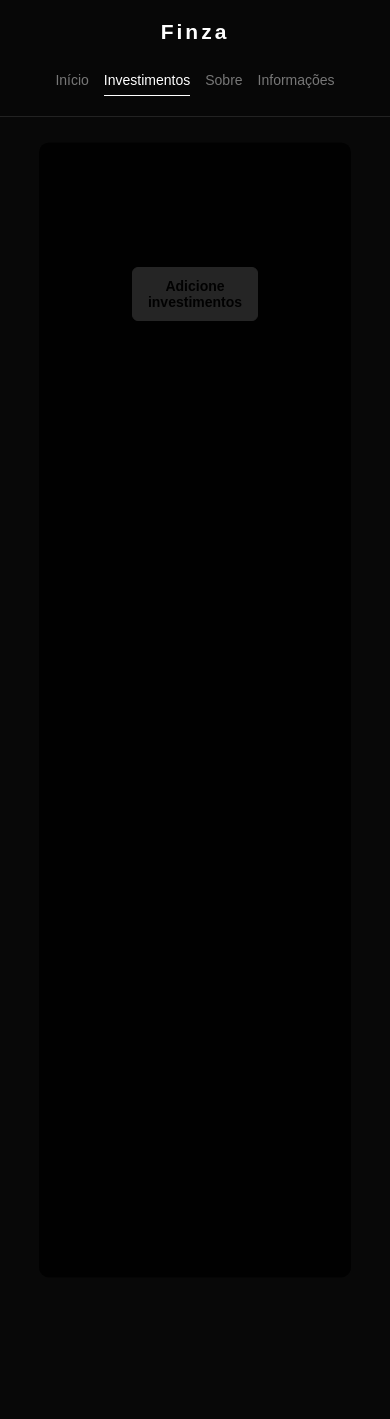
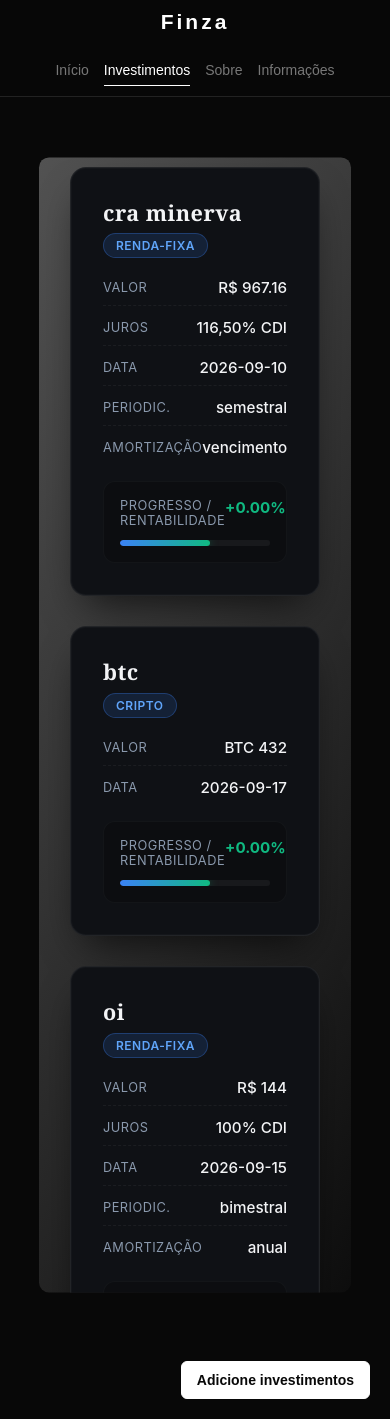
Before and after one commit to GabrielNV-dev/gerenciador-invetimentos, a Flask app: page /investimentos in a window 390 px wide. Run offline with Flask 3, Linux system fonts and the light colour scheme.

Commit message:
Add files via upload

```diff
--- a/main.py
+++ b/main.py
@@ -23,14 +23,12 @@ def infos():
 @app.route("/investimentos/ativos/entry", methods=["POST"])
 def entrada_ativos():
     investimento = request.get_json()
-    print(investimento)
 
-    caminho_arquivo = "investimentos.json"
     dados = []
 
-    if os.path.exists(caminho_arquivo):
+    if os.path.exists("investimentos.json"):
         try:
-            with open(caminho_arquivo, "r", encoding="utf-8") as f:
+            with open("investimentos.json", "r", encoding="utf-8") as f:
                 conteudo = f.read()
                 if conteudo.strip():
                     dados = json.loads(conteudo)
@@ -42,8 +40,7 @@ def entrada_ativos():
 
     dados.append(investimento)
 
-    # 3. Salva a lista atualizada no arquivo
-    with open(caminho_arquivo, "w", encoding="utf-8") as f:
+    with open("investimentos.json", "w", encoding="utf-8") as f:
         json.dump(dados, f, ensure_ascii=False, indent=4)
 
     return jsonify({
--- a/static/css/investimentos.css
+++ b/static/css/investimentos.css
@@ -48,16 +48,13 @@ header {
 .logo {
     display: flex;
     align-items: center;
-
     font-weight: bold;
     letter-spacing: 3px;
-
     cursor: pointer;
 }
 
 .logo span {
     font-size: 21px;
-
     transition: 0.3s;
 }
 
@@ -76,31 +73,21 @@ header {
 
 .menu a {
     position: relative;
-
     color: #777;
-
     text-decoration: none;
-
     font-size: 14px;
-
     padding: 8px 0;
-
     transition: 0.3s;
 }
 
 .menu a::after {
     content: "";
-
     position: absolute;
-
     left: 0;
     bottom: 0;
-
     width: 0;
     height: 1px;
-
     background: white;
-
     transition: 0.3s;
 }
 
@@ -116,7 +103,8 @@ header {
 .menu .ativo {
     color: white;
 }
-#conteudo{
+
+#conteudo {
     display: flex;
     justify-content: center;
     align-items: center;
@@ -124,6 +112,7 @@ header {
     width: 100%;
 
 }
+
 button {
     padding: 10px 15px;
     font-size: 14px;
@@ -191,6 +180,7 @@ button.principal:hover {
     font-weight: 600;
     color: #222;
 }
+
 #centralInvestimentos {
     height: 80vh;
     width: 80vw;
@@ -208,18 +198,230 @@ button.principal:hover {
     border-radius: 10px;
     gap: 10px;
 
-    background-color: #000000da;
-
+    background: linear-gradient(120deg, #525252, #0e0e0e);
+    /*background-color: #262626;*/
     overflow-y: auto;
 }
 
-.investimento{
+/* =========================================
+   ESTILIZAÇÃO INTERNA DO CARD DE INVESTIMENTO
+   ========================================= */
+
+/* Ajeitando o padding e o flex interno do card */
+.investimento {
+    display: flex;
+    flex-direction: column;
+    justify-content: space-between;
+    /* Mantém os seus estilos anteriores de hover, background, border, etc */
+    position: relative;
+
+    overflow: hidden;
+
     margin: 10px;
+
     width: 250px;
-    height: 300px;
-    background-color: #1b032279;
-    padding: 0 12px;
+
+    height: auto;
+
+    border-radius: 16px;
+
+    background: #0f1115;
+
+    border: 1px solid rgba(255, 255, 255, 0.08);
+
+    padding: 32px;
+
+    box-shadow:
+
+        0 20px 40px -15px rgba(0, 0, 0, 0.7),
+
+        0 0 0 1px rgba(255, 255, 255, 0.02) inset;
+
+    transition: all 0.4s cubic-bezier(0.16, 1, 0.3, 1);
+
+
 }
+.investimento:hover {
+
+    transform: translateY(-6px);
+    border-color: rgba(255, 255, 255, 0.18);
+    box-shadow:
+        0 30px 60px -15px rgba(0, 0, 0, 0.8),
+        0 0 30px rgba(59, 130, 246, 0.08);
+
+}
+
+.investimento::after {
+
+    content: "";
+
+    position: absolute;
+
+    top: 0;
+
+    left: -100%;
+
+    width: 50%;
+
+    height: 100%;
+
+    background: linear-gradient(
+
+        90deg,
+
+        transparent,
+
+        rgba(255, 255, 255, 0.1),
+
+        transparent
+
+    );
+
+    transform: skewX(-20deg);
+
+    pointer-events: none;
+
+}
+
+
+
+.investimento:hover::after {
+
+    left: 150%;
+
+    transition: left 0.6s ease;
+
+}
+
+.inv-titulo {
+
+    margin: 0 0 8px 0;
+
+    font-family: 'Playfair Display', Georgia, serif;
+
+    font-size: 1.35rem;
+
+    font-weight: 700;
+
+    color: #f3f4f6;
+
+    letter-spacing: 0.5px;
+
+    line-height: 1.2;
+
+}
+/* Badge (Etiqueta) do Tipo de Investimento */
+.inv-badge {
+    align-self: flex-start;
+    background: rgba(59, 130, 246, 0.15);
+    /* Azul translúcido */
+    color: #60a5fa;
+    /* Azul claro */
+    padding: 4px 12px;
+    border-radius: 20px;
+    font-family: 'Inter', sans-serif;
+    font-size: 0.75rem;
+    font-weight: 600;
+    text-transform: uppercase;
+    letter-spacing: 0.5px;
+    margin-bottom: 20px;
+    border: 1px solid rgba(59, 130, 246, 0.3);
+}
+
+/* Container de detalhes (A lista de infos) */
+.inv-detalhes {
+    display: flex;
+    flex-direction: column;
+    gap: 12px;
+    /* Espaço entre cada linha */
+    margin-bottom: 24px;
+}
+
+/* Cada linha de informação (Label na esquerda, Valor na direita) */
+.inv-linha {
+    display: flex;
+    justify-content: space-between;
+    align-items: center;
+    border-bottom: 1px dashed rgba(255, 255, 255, 0.05);
+    padding-bottom: 8px;
+}
+
+.inv-linha:last-child {
+    border-bottom: none;
+    padding-bottom: 0;
+}
+
+/* Estilo dos Rótulos (Data, Valor, etc) */
+.inv-label {
+    font-family: 'Inter', sans-serif;
+    font-size: 0.8rem;
+    color: #8a99ad;
+    text-transform: uppercase;
+    letter-spacing: 0.5px;
+}
+
+/* Estilo dos Dados (Os números em si) */
+.inv-dado {
+    font-family: 'Inter', sans-serif;
+    font-size: 0.95rem;
+    color: #f3f4f6;
+    font-weight: 500;
+    text-align: right;
+}
+.positivo { color: green; }
+.negativo { color: red; }
+.bg-positivo { background-color: green; }
+.bg-negativo { background-color: red; }
+/* =========================================
+   ÁREA DO FUTURO GRÁFICO (PLACEHOLDER)
+   ========================================= */
+.inv-grafico-area {
+    margin-top: auto;
+    /* Empurra pro final do card */
+    background: rgba(0, 0, 0, 0.2);
+    padding: 16px;
+    border-radius: 12px;
+    border: 1px solid rgba(255, 255, 255, 0.03);
+}
+
+.grafico-header {
+    display: flex;
+    justify-content: space-between;
+    margin-bottom: 12px;
+}
+
+.inv-dado.destaque {
+    color: #10b981;
+    /* Verde esmeralda para indicar lucro */
+    font-weight: 700;
+}
+
+/* O fundo da barra do gráfico */
+.grafico-barra-fundo {
+    width: 100%;
+    height: 6px;
+    background: rgba(255, 255, 255, 0.05);
+    border-radius: 4px;
+    overflow: hidden;
+}
+
+/* O preenchimento da barra (Simulando 60% de avanço) */
+.grafico-barra-preenchimento {
+    width: 60%;
+    /* Depois você pode alterar via JS com o cálculo real */
+    height: 100%;
+    background: linear-gradient(90deg, #3b82f6, #10b981);
+    border-radius: 4px;
+    box-shadow: 0 0 10px rgba(16, 185, 129, 0.4);
+    transition: width 1s ease-in-out;
+}
+
+/* Animaçãozinha marota na barra ao passar o mouse no card */
+.investimento:hover .grafico-barra-preenchimento {
+    width: 75%;
+    filter: brightness(1.2);
+}
+
 .campo input,
 .campo select {
     width: 100%;
@@ -238,6 +440,36 @@ button.principal:hover {
 
     transition: border-color 0.2s, box-shadow 0.2s;
 }
+
+
+
+/* Largura da barra */
+::-webkit-scrollbar {
+    width: 8px;
+}
+
+/* Fundo da barra (trilho) */
+::-webkit-scrollbar-track {
+    background: #1a1a1e;
+}
+
+/* Indicador de rolagem */
+::-webkit-scrollbar-thumb {
+    background: #383842;
+    border-radius: 4px;
+}
+
+/* Cor ao passar o mouse */
+::-webkit-scrollbar-thumb:hover {
+    background: #525260;
+}
+
+/* Suporte para Firefox */
+* {
+    scrollbar-width: thin;
+    scrollbar-color: #383842 #1a1a1e;
+}
+
 
 .campo input::placeholder {
     color: #999;
@@ -264,7 +496,7 @@ button.principal:hover {
 #form-investimento button {
     width: 5px;
     height: 5px;
-    align-self: flex-end ;
+    align-self: flex-end;
     margin-top: 5px;
     margin-bottom: 5px;
     border: none;
@@ -443,7 +675,7 @@ button.principal:hover {
    BOTÃO ADICIONAR
 ========================= */
 
-#form-investimento > button[type="submit"] {
+#form-investimento>button[type="submit"] {
     width: 100%;
     height: 48px;
 
@@ -464,13 +696,13 @@ button.principal:hover {
     transition: all 0.2s ease;
 }
 
-#form-investimento > button[type="submit"]:hover {
+#form-investimento>button[type="submit"]:hover {
     background: #4f46e5;
 
     box-shadow: 0 4px 16px rgba(99, 102, 241, 0.35);
 }
 
-#form-investimento > button[type="submit"]:active {
+#form-investimento>button[type="submit"]:active {
     transform: translateY(1px);
 }
 
@@ -488,11 +720,15 @@ button.principal:hover {
         padding: 24px 20px;
     }
 }
+
 /* =========================
    RESPONSIVIDADE
 ========================= */
 
 @media (max-width: 850px) {
+    #centralInvestimentos {
+        gap: 100;
+    }
 
     .navbar {
         padding: 20px;
@@ -505,13 +741,16 @@ button.principal:hover {
 
 
 @media (max-width: 600px) {
+    #centralInvestimentos {
+        margin-top: 15px;
+    }
 
     header {
         height: auto;
     }
 
     .navbar {
-        padding: 20px;
+        padding: 10px;
 
         flex-direction: column;
 
--- a/static/js/investimentos.js
+++ b/static/js/investimentos.js
@@ -1,37 +1,81 @@
 const requisicao = fetch("http://127.0.0.1:5000/investimentos/ativos");
+
 
 requisicao.then(resposta => resposta.json())
     .then(dados => {
         if (Object.keys(dados).length === 0) {
             document.getElementById("cadastrar-inv").style.padding = "20px";
             document.getElementById("centralInvestimentos").style.display = "none";
-
         }
         else {
             document.getElementById("cadastrar-inv").style.position = "fixed";
             document.getElementById("cadastrar-inv").style.right = "20px";
             document.getElementById("cadastrar-inv").style.bottom = "20px";
 
+            Object.entries(dados).forEach(([nome, investimento]) => {
+                let alvo = document.createElement("div")
+                alvo.classList.add("investimento")
 
+                if (investimento.nome) { // troque para investimento.nome se for o caso
+                    const titulo = document.createElement("h3");
+                    titulo.textContent = investimento.nome;
+                    titulo.classList.add("inv-titulo");
+                    alvo.appendChild(titulo);
+                }
+                if (investimento.tipo) {
+                    const badge = document.createElement("span");
+                    badge.textContent = investimento.tipo;
+                    badge.classList.add("inv-badge", "tipo");
+                    alvo.appendChild(badge);
+                }
+
+                // 2. Container para agrupar as informações e deixar alinhado
+                const infosContainer = document.createElement("div");
+                infosContainer.classList.add("inv-detalhes");
+
+                // Array de configuração para criar os campos de forma limpa
+                const campos = [
+                    { cond: investimento.vencimento, label: "Vencimento", valor: `${investimento.vencimento}`, classe: "data" },
+                    { cond: investimento.valor, label: "Valor", valor: investimento.tipo === "cripto" ? `BTC ${investimento.valor}` : `R$ ${investimento.valor}`, classe: "valor" },
+                    { cond: investimento.juros, label: "Juros", valor: investimento.juros, classe: "juros" },
+                    { cond: investimento.data, label: "Data", valor: investimento.data, classe: "data" },
+                    { cond: investimento.periodicidade, label: "Periodic.", valor: investimento.periodicidade, classe: "periodicidade" },
+                    { cond: investimento.amortizacao, label: "Amortização", valor: investimento.amortizacao, classe: "amortizacao" }
+                ];
+
+                // Gera as linhas separando Label de Dado
+                campos.forEach(campo => {
+                    if (campo.cond) {
+                        const linha = document.createElement("div");
+                        linha.classList.add("inv-linha", campo.classe);
+                        // O segredo do CSS está aqui: separar rótulo e valor em spans
+                        linha.innerHTML = `<span class="inv-label">${campo.label}</span> <span class="inv-dado">${campo.valor}</span>`;
+                        infosContainer.appendChild(linha);
+                    }
+                });
+                alvo.appendChild(infosContainer);
+
+                // 3. O Famoso Gráfico (Placeholder estético para os futuros cálculos)
+                const graficoContainer = document.createElement("div");
+                graficoContainer.classList.add("inv-grafico-area");
+                graficoContainer.innerHTML = `
+                    <div class="grafico-header">
+                        <span class="inv-label">Progresso / Rentabilidade</span>
+                        <span class="inv-dado destaque">+0.00%</span>
+                    </div>
+                    <div class="grafico-barra-fundo">
+                        <div class="grafico-barra-preenchimento"></div>
+                    </div>
+                `;
+                alvo.appendChild(graficoContainer);
+
+                document.getElementById("centralInvestimentos").appendChild(alvo);
+            });
         }
 
 
-        Object.entries(dados).forEach(([nome, investimento]) => {
-            const nome = investimento[]
-            const data =
-            const tipo =
-            const valor =
-            const Juros =
-            const Amortizacao =
 
-            let alvo = document.createElement("div")
-            alvo.classList.add("investimento")
-            console.log(investimento)
-            document.getElementById("centralInvestimentos").appendChild(alvo);
-        });
-    })
-    .catch(erro => { console.error("Erro na requisição:", erro); });
-
+    }).catch(erro => { console.error("Erro na requisição:", erro); });
 
 const abrirFormulario = document.getElementById("cadastrar-inv");
 const fecharFormulario = document.getElementById("fechar-form");
@@ -51,13 +95,13 @@ const formulario = document.getElementById("form-investimento");
 formulario.addEventListener("submit", function (event) {
     event.preventDefault();
 
-    const nome = document.getElementById("nome").value;
-    const data = document.getElementById("data").value;
-    const tipo = document.getElementById("tipo").value;
-    const valor = document.getElementById("valor").value;
-    const juros = document.getElementById("juros").value;
-    const periodicidade = document.getElementById("periodicidade").value;
-    const amortizacao = document.getElementById("amortizacao").value;
+    const nome = document.getElementById("nome").value || null;
+    const data = document.getElementById("data").value || null;
+    const tipo = document.getElementById("tipo").value || null;
+    const valor = document.getElementById("valor").value || null;
+    const juros = document.getElementById("juros").value || null;
+    const periodicidade = document.getElementById("periodicidade").value || null;
+    const amortizacao = document.getElementById("amortizacao").value || null;
 
     const novoInvestimento = {
         nome: nome,
@@ -74,12 +118,8 @@ formulario.addEventListener("submit", function (event) {
         headers: { "Content-Type": "application/json" },
         body: JSON.stringify(novoInvestimento)
     })
-    .then(response => response.json())
-    .then(data => {
-        console.log(data);
-        location.reload();
-    })
-    .catch(erro => console.error("Erro ao salvar:", erro));
-
+        .then(response => response.json())
+        .then(data => { location.reload(); })
+        .catch(erro => console.error("Erro ao salvar:", erro));
     overlay.classList.remove("aberto");
 });
--- a/templates/html/investimentos.html
+++ b/templates/html/investimentos.html
@@ -51,18 +51,20 @@
             </div>
 
             <div class="campo">
-                <label for="Data">Data</label>
+                <label for="data">Início investimento</label>
                 <input type="date" id="data" name="data" placeholder="DD/MM/AA" maxlength="10" required>
+            </div>
+
+            <div class="campo">
+                <label for="data-fim">Vencimento</label>
+                <input type="date" id="data-fim" name="data-fim" placeholder="DD/MM/AA" maxlength="10" required>
             </div>
 
             <div class="campo">
                 <label for="tipo">Tipo de investimento</label>
 
                 <select id="tipo" name="tipo" required>
-                    <option value="" disabled selected>
-                        Selecione um tipo
-                    </option>
-
+                    <option value="" disabled selected>Selecione um tipo</option>
                     <option value="renda-fixa">Renda Fixa</option>
                     <option value="acao">Ação</option>
                     <option value="fii">FII</option>
@@ -75,28 +77,20 @@
 
             <div class="campo">
                 <label for="valor">Valor investido</label>
-
                 <input type="number" id="valor" name="valor" placeholder="Ex.: 1500.00" min="0" step="0.01" required>
             </div>
 
             <div class="campo">
                 <label for="juros">Juros / Rentabilidade</label>
-
                 <input type="text" id="juros" name="juros" placeholder="Ex.: 100% CDI, IPCA + 6%" required>
-
-                <small>
-                    Exemplos: 10% a.a. · 100% CDI · IPCA + 6%
-                </small>
+                <small>Exemplos: 10% a.a. · 100% CDI · IPCA + 6%</small>
             </div>
 
             <div class="campo">
                 <label for="periodicidade">Periodicidade dos juros</label>
 
                 <select id="periodicidade" name="periodicidade" required>
-                    <option value="" disabled selected>
-                        Selecione
-                    </option>
-
+                    <option value="" disabled selected>Selecione</option>
                     <option value="mensal">Mensal</option>
                     <option value="bimestral">Bimestral</option>
                     <option value="trimestral">Trimestral</option>
@@ -110,88 +104,86 @@
                 <label for="amortizacao">Amortização</label>
 
                 <select id="amortizacao" name="amortizacao" required>
-                    <option value="" disabled selected>
-                        Selecione
-                    </option>
-
+                    <option value="" disabled selected>Selecione</option>
                     <option value="mensal">Mensal</option>
                     <option value="bimestral">Bimestral</option>
                     <option value="trimestral">Trimestral</option>
                     <option value="semestral">Semestral</option>
                     <option value="anual">Anual</option>
                     <option value="vencimento">No vencimento</option>
-                    <option value="nao-amortiza">
-                        Não possui amortização
-                    </option>
+                    <option value="nao-amortiza">Não possui amortização</option>
                 </select>
             </div>
 
-            <button type="submit" class="principal">
-                Adicionar
-            </button>
+            <button type="submit" class="principal">Adicionar</button>
 
         </form>
+
         <script>
             const tipo = document.getElementById("tipo");
 
-    const campoJuros = document.getElementById("juros").closest(".campo");
-    const campoPeriodicidade = document.getElementById("periodicidade").closest(".campo");
-    const campoAmortizacao = document.getElementById("amortizacao").closest(".campo");
+            const juros = document.getElementById("juros");
+            const periodicidade = document.getElementById("periodicidade");
+            const amortizacao = document.getElementById("amortizacao");
+            const inputVencimento = document.getElementById("data-fim");
 
-    const labelNome = document.querySelector('label[for="valor"]');
+            const campoJuros = juros.closest(".campo");
+            const campoPeriodicidade = periodicidade.closest(".campo");
+            const campoAmortizacao = amortizacao.closest(".campo");
+            const campoVencimento = inputVencimento.closest(".campo");
+
+            const labelValor = document.querySelector('label[for="valor"]');
+
+            function mostrarCampo(campo, input, mostrar) {
+                if (mostrar) {
+                    campo.style.display = "";
+                    input.required = true;
+                } else {
+                    campo.style.display = "none";
+                    input.required = false;
+                    input.value = "";
+                }
+            }
 
             function atualizarCampos() {
                 const valor = tipo.value;
 
-        // Primeiro, mostra tudo
-        campoJuros.style.display = "";
-        campoPeriodicidade.style.display = "";
-        campoAmortizacao.style.display = "";
+                // Padrão (Reseta todos os campos para visível/obrigatório antes de aplicar regras específicas)
+                mostrarCampo(campoJuros, juros, true);
+                mostrarCampo(campoPeriodicidade, periodicidade, true);
+                mostrarCampo(campoAmortizacao, amortizacao, true);
+                mostrarCampo(campoVencimento, inputVencimento, true);
+
+                labelValor.textContent = "Valor investido";
 
                 // Criptomoeda
                 if (valor === "cripto") {
-            labelNome.textContent = "Quantidade de bitcoin";
+                    labelValor.textContent = "Quantidade de bitcoin";
 
-            campoJuros.style.display = "none";
-            campoPeriodicidade.style.display = "none";
-            campoAmortizacao.style.display = "none";
+                    mostrarCampo(campoJuros, juros, false);
+                    mostrarCampo(campoPeriodicidade, periodicidade, false);
+                    mostrarCampo(campoAmortizacao, amortizacao, false);
+                    mostrarCampo(campoVencimento, inputVencimento, false);
                 }
 
-        // Ação
-        else if (valor === "acao") {
-            campoPeriodicidade.style.display = "none";
-            campoAmortizacao.style.display = "none";
+                // Ação ou ETF
+                else if (valor === "acao" || valor === "etf") {
+                    mostrarCampo(campoPeriodicidade, periodicidade, false);
+                    mostrarCampo(campoAmortizacao, amortizacao, false);
                 }
 
-        // FII
-        else if (valor === "fii") {
-            campoAmortizacao.style.display = "none";
-        }
-
-        // ETF
-        else if (valor === "etf") {
-            campoPeriodicidade.style.display = "none";
-            campoAmortizacao.style.display = "none";
-        }
-
-        // Fundo
-        else if (valor === "fundo") {
-            campoAmortizacao.style.display = "none";
-        }
-
-        // Poupança
-        else if (valor === "poupanca") {
-            campoAmortizacao.style.display = "none";
-        }
-
-        // Renda fixa
-        else if (valor === "renda-fixa") {
-            labelNome.textContent = "Nome do investimento";
+                // FII, Fundo ou Poupança
+                else if (valor === "fii" || valor === "fundo" || valor === "poupanca") {
+                    mostrarCampo(campoAmortizacao, amortizacao, false);
                 }
             }
 
             tipo.addEventListener("change", atualizarCampos);
+
+            // Roda a função uma vez no início para garantir que o formulário carregue correto
+            atualizarCampos();
         </script>
+
 
     </div>
     <div id="centralInvestimentos"></div>
```
Also changed, not shown: investimentos.json (+19 -28 lines). Lines whose indentation alone changed are shown as unchanged.
